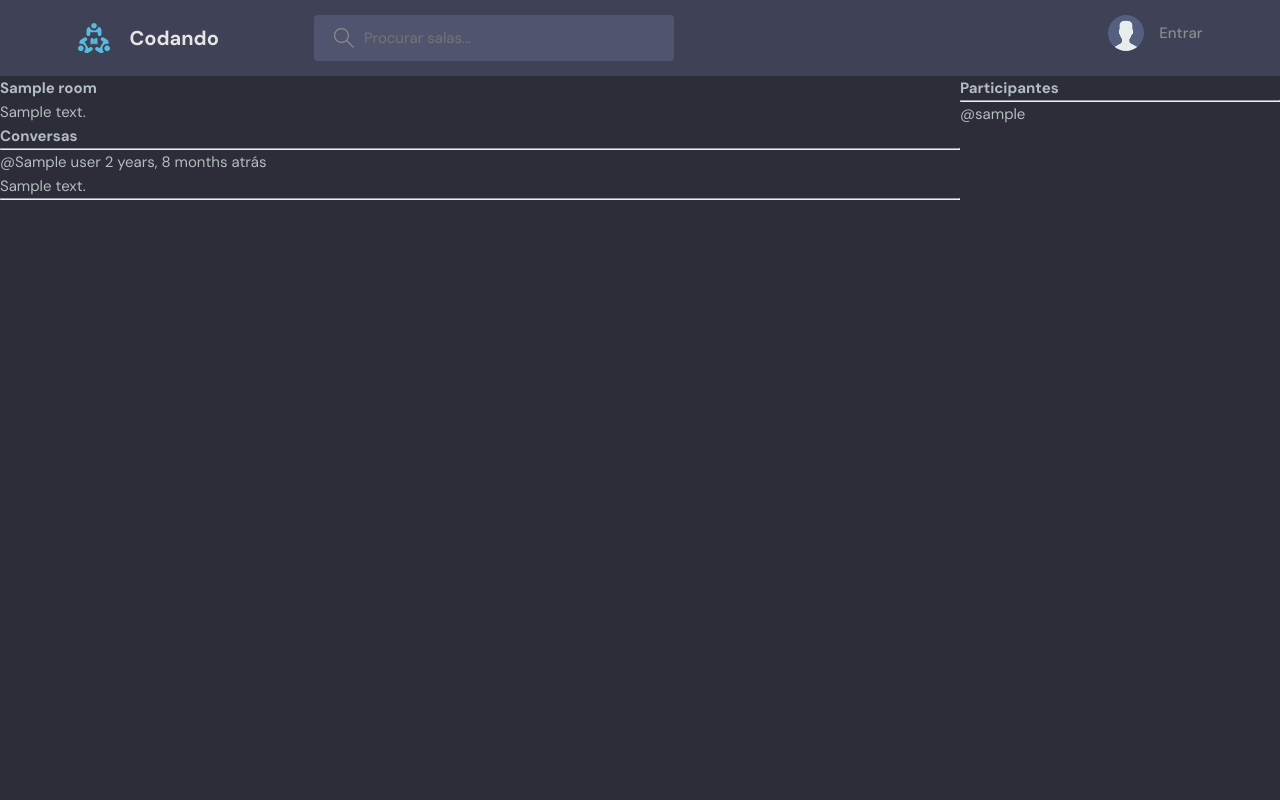
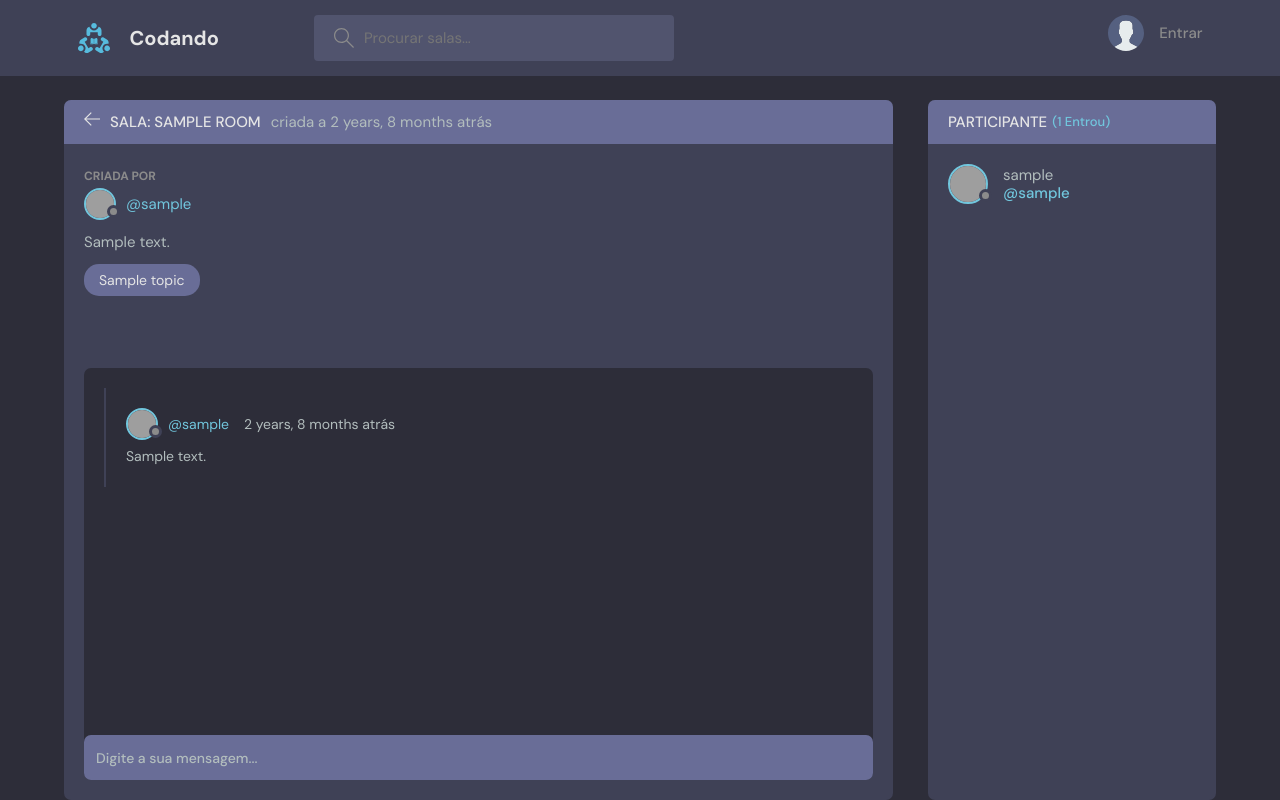
Before and after one commit to dimasabreu/Site-Django, a Django app: template base/templates/base/room.html in a window 1280 px wide. Run offline with Django 4.2, Linux system fonts and the light colour scheme; the template is opened without the code that fills it: most values are stand-ins (such as "Sample title", 1, 10 or a date in 2020); grey boxes are pictures that could not be loaded.

Commit message:
arrumando as salas

```diff
--- a/base/templates/base/room.html
+++ b/base/templates/base/room.html
@@ -1,57 +1,153 @@
 {% extends 'main.html' %}
 {% block content%}
 
+    <main class="profile-page layout layout--2">
+      <div class="container">
+        <!-- Room Start -->
+        <div class="room">
+          <div class="room__top">
+            <div class="room__topLeft">
+              <a href="{% url 'home' %}">
+                <svg version="1.1" xmlns="http://www.w3.org/2000/svg" width="32" height="32" viewBox="0 0 32 32">
+                  <title>arrow-left</title>
+                  <path
+                    d="M13.723 2.286l-13.723 13.714 13.719 13.714 1.616-1.611-10.96-10.96h27.625v-2.286h-27.625l10.965-10.965-1.616-1.607z"
+                  ></path>
+                </svg>
+              </a>
+              <h3>Sala: {{room.name}}</h3>
+              <span> criada a {{room.created|timesince}} atrás</span>
 
-<style>
-    .room-container{
-        display: grid;
-        grid-template-columns: 3fr 1fr;
-    }
-</style>
+            </div>
 
-<div class="room-container">
+            {% if room.host == request.user %}
+            <div class="room__topRight">
+              <a href="{% url 'update-room' room.id %}">
+                <svg
+                  enable-background="new 0 0 24 24"
+                  height="32"
+                  viewBox="0 0 24 24"
+                  width="32"
+                  xmlns="http://www.w3.org/2000/svg"
+                >
+                  <title>edit</title>
+                  <g>
+                    <path d="m23.5 22h-15c-.276 0-.5-.224-.5-.5s.224-.5.5-.5h15c.276 0 .5.224.5.5s-.224.5-.5.5z" />
+                  </g>
+                  <g>
+                    <g>
+                      <path
+                        d="m2.5 22c-.131 0-.259-.052-.354-.146-.123-.123-.173-.3-.133-.468l1.09-4.625c.021-.09.067-.173.133-.239l14.143-14.143c.565-.566 1.554-.566 2.121 0l2.121 2.121c.283.283.439.66.439 1.061s-.156.778-.439 1.061l-14.142 14.141c-.065.066-.148.112-.239.133l-4.625 1.09c-.038.01-.077.014-.115.014zm1.544-4.873-.872 3.7 3.7-.872 14.042-14.041c.095-.095.146-.22.146-.354 0-.133-.052-.259-.146-.354l-2.121-2.121c-.19-.189-.518-.189-.707 0zm3.081 3.283h.01z"
+                      />
+                    </g>
+                    <g>
+                      <path
+                        d="m17.889 10.146c-.128 0-.256-.049-.354-.146l-3.535-3.536c-.195-.195-.195-.512 0-.707s.512-.195.707 0l3.536 3.536c.195.195.195.512 0 .707-.098.098-.226.146-.354.146z"
+                      />
+                    </g>
+                  </g>
+                </svg>
+              </a>
+              <a href="{% url 'delete-room' room.id %}">
+                <svg version="1.1" xmlns="http://www.w3.org/2000/svg" width="32" height="32" viewBox="0 0 32 32">
+                  <title>remove</title>
+                  <path
+                    d="M27.314 6.019l-1.333-1.333-9.98 9.981-9.981-9.981-1.333 1.333 9.981 9.981-9.981 9.98 1.333 1.333 9.981-9.98 9.98 9.98 1.333-1.333-9.98-9.98 9.98-9.981z"
+                  ></path>
+                </svg>
+              </a>
+            </div>
+            {% endif %}
 
-    <div>
-        <h1>{{room.name}}</h1>
-        <p>{{room.description}}</p>
+          </div>
+          <div class="room__box scroll">
+            <div class="room__header scroll">
+              <div class="room__info">
 
-        <div class="comment-wrapper">
-            <h3>Conversas</h3>
-            <hr>
 
+              </div>
+              <div class="room__hosted">
+                <p>Criada por </p>
+                <a href="{% url 'user-profile' room.host.id %}" class="room__author">
+                  <div class="avatar avatar--small">
+                    <img src="https://randomuser.me/api/portraits/men/37.jpg" />
+                  </div>
+                  <span>@{{room.host.username}}</span>
+                </a>
+
+              </div>
+              <div class="room__details">
+                {{room.description}}
+              </div>
+              <span class="room__topics">{{room.topic}}</span>
+            </div>
+            <div class="room__conversation">
+              <div class="threads scroll">
                 {% for message in room_messages %}
-            <div>
+                <div class="thread">
+                  <div class="thread__top">
+                    <div class="thread__author">
+                      <a href="{% url 'user-profile' message.user.id %}" class="thread__authorInfo">
+                        <div class="avatar avatar--small">
+                          <img src="https://randomuser.me/api/portraits/men/37.jpg" />
+                        </div>
+                        <span>@{{message.user.username}}</span>
+                      </a>
+                      <span class="thread__date">{{message.created|timesince}} atrás</span>
+                    </div>
                     {% if request.user == message.user %}
-                <a href="{% url 'delete-message' message.id %}">Deletar</a>
+                    <a href="{% url 'delete-message' message.id %}">
+                    <div class="thread__delete">
+                      <svg version="1.1" xmlns="http://www.w3.org/2000/svg" width="32" height="32" viewBox="0 0 32 32">
+                        <title>remove</title>
+                        <path
+                          d="M27.314 6.019l-1.333-1.333-9.98 9.981-9.981-9.981-1.333 1.333 9.981 9.981-9.981 9.98 1.333 1.333 9.981-9.98 9.98 9.98 1.333-1.333-9.98-9.98 9.98-9.981z"
+                        ></path>
+                      </svg>
+                    </div>
+                    </a>
                     {% endif %}
-                <small>@{{message.user}} {{message.created|timesince}} atrás</small>
-                <p>{{message.body}}</p>
-                <hr>
+                  </div>
+                  <div class="thread__details">
+                    {{message.body}}
+                  </div>
                 </div>
                 {% endfor %}
               </div>
-
-
-        {% if request.user.is_authenticated %}
-        <div class="comment-form">
-            <form method="POST" action="">
+            </div>
+          </div>
+          <div class="room__message">
+            <form action="" method="POST">
               {% csrf_token %}
-                <input type="text" name="body" placeholder="Digite sua mensagem..."/>
+              <input name="body" placeholder="Digite a sua mensagem..." />
             </form>
           </div>
+        </div>
+        <!-- Room End -->
+
+        <!--   Start -->
+        <div class="participants">
+          {% if participants.count > 1 %}
+            <h3 class="participants__top">Participantes<span>({{participants.count}} Entraram)</span></h3>
+          {% else %}
+            <h3 class="participants__top">Participante<span>({{participants.count}} Entrou)</span></h3>
           {% endif %}
+          <div class="participants__list scroll">
+            {% for participant in participants %}
+            <a href="{% url 'user-profile' user.id %}" class="participant">
+              <div class="avatar avatar--medium">
+                <img src="https://randomuser.me/api/portraits/men/37.jpg" />
               </div>
-
-    <div>
-        <h3>Participantes</h3>
-        <hr>
-        {% for participant in participants %}
-        <div>
-            <p>@{{participant.username}}</p>
-        </div>
+              <p>
+                {{participant.username}}
+                <span>@{{participant.username}}</span>
+              </p>
+            </a>
             {% endfor %}
           </div>
-
         </div>
-
+        <!--  End -->
+      </div>
+    </main>
+    <script src="script.js"></script>
 {% endblock content%}
```
Also changed, not shown: base/templates/base/room_old.html (added, +57 -0 lines). Lines whose indentation alone changed are shown as unchanged.
